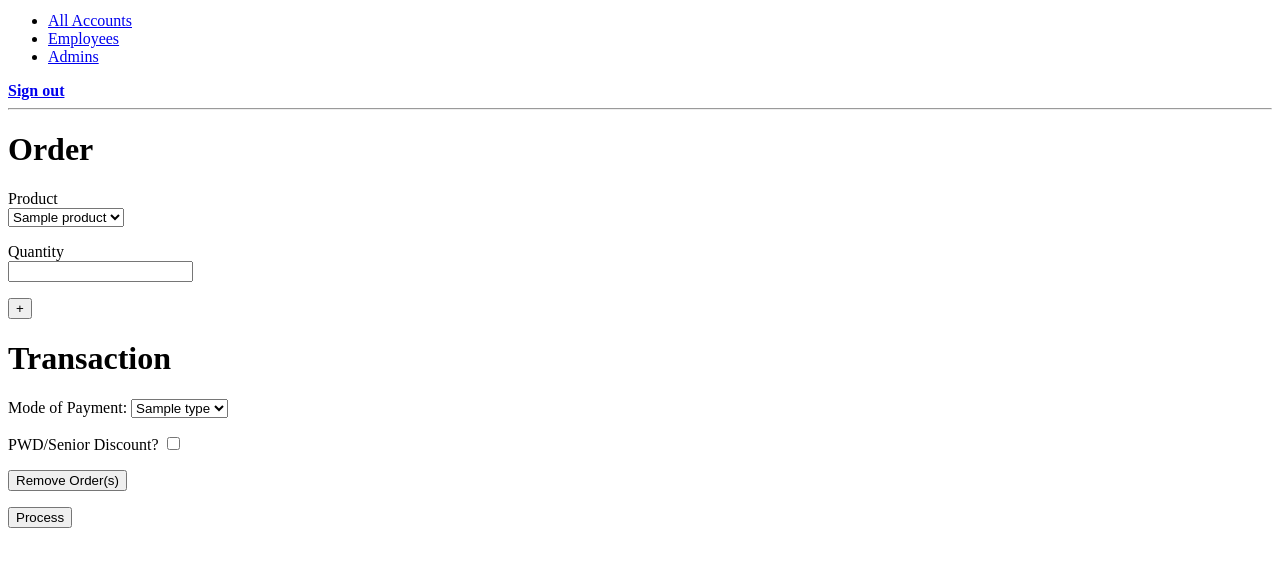
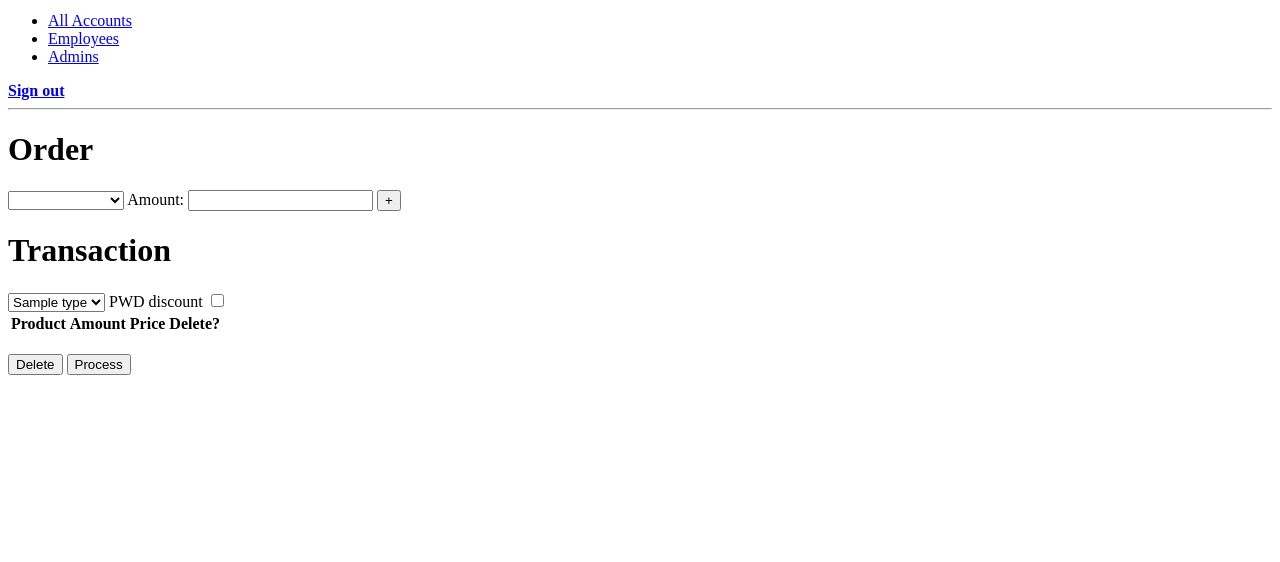
Before and after one commit to FaisalTamanoJr/MS-InventorySystem, a Flask app: page /sales/register in a window 1280 px wide. Shown: the part 238-800 px from the top of the page. Run offline with Flask 3, Linux system fonts and the light colour scheme; a user stored in the database is signed in; tables that the repository leaves empty hold one stand-in row (values such as "Sample post"); lists and menus that the app fills with data are empty.

```diff
--- a/app/__init__.py
+++ b/app/__init__.py
@@ -19,5 +19,5 @@ login = LoginManager(app)
 login.login_view = 'login' # Assigns the login page that gets redirected to when a view function is under
 # @login_required.
 
-from app import helpers, routes, models  # Although it seems odd, the import was placed here to deal with the circular import
+from app import routes, models  # Although it seems odd, the import was placed here to deal with the circular import
 # issue.
--- a/app/forms.py
+++ b/app/forms.py
@@ -1,9 +1,11 @@
 """This module will store all web form classes found in the webapp."""
 
 import sqlalchemy as sa
-from flask_wtf import FlaskForm
-from wtforms import StringField, PasswordField, SubmitField, DateField, SelectField, DecimalField, IntegerField, SelectMultipleField, widgets, BooleanField
+from flask_wtf import Form, FlaskForm
+from wtforms import StringField, PasswordField, SubmitField, DateField, SelectField, DecimalField, IntegerField, \
+    BooleanField, FieldList, FormField
 from wtforms.validators import DataRequired, Optional, Email, Length, ValidationError
+
 from app import db
 from app.models import Role, User, Login, ProductType, Product, TransactionType
 
@@ -64,28 +66,3 @@ class AddProductForm(FlaskForm):
 class AddProductTypeForm(FlaskForm):
     name = StringField('Product Type Name', validators=[DataRequired()])
     submit = SubmitField('Add Product Type')
-
-
-class AddOrderForm(FlaskForm):
-    product = SelectField('Product', validators=[DataRequired()],
-                          choices=lambda: db.session.scalars(sa.select(Product.name)).all())
-    quantity = IntegerField('Quantity', validators=[DataRequired()])
-    submit = SubmitField('+')
-
-
-class MultiCheckboxField(SelectMultipleField):
-    widget = widgets.ListWidget(prefix_label=False)
-    option_widget = widgets.CheckboxInput()
-
-
-class TransactionForm(FlaskForm):
-    payment_method = SelectField('Mode of Payment: ', validators=[DataRequired()],
-                       choices=lambda: db.session.scalars(sa.select(TransactionType.name)).all())
-    discount = BooleanField('PWD/Senior Discount? ')
-    order_checkbox_field = MultiCheckboxField('Orders')
-    remove_items_submit = SubmitField('Remove Order(s)')
-    process_submit = SubmitField('Process')
-
-    def set_order_checkbox_items(self, orders):
-        list_of_orders = [(orders.index(order), order["product"].name) for order in orders]
-        self.order_checkbox_field.choices = list_of_orders
--- a/app/routes.py
+++ b/app/routes.py
@@ -1,19 +1,16 @@
 """This module returns the appropriate webpage given a request/URL."""
 
 from flask import render_template, flash, redirect, url_for, request
+from werkzeug.datastructures import MultiDict
+
 from app import app  # Import the app variable from the app package.
-from app.forms import LoginForm, AdminRegistrationForm, AccountCreationForm, AddProductForm, AddProductTypeForm, AddOrderForm, TransactionForm
+from app.forms import LoginForm, AdminRegistrationForm, AccountCreationForm, AddProductForm, AddProductTypeForm
 from flask_login import current_user, login_user, logout_user, login_required
 import sqlalchemy as sa
 from app import db
 from app.models import User, Login, Role, ProductType, Product, Stock, TransactionType
-from app.helpers import create_order_dictionary
 from urllib.parse import urlsplit
 
-
-# Global variables
-orders = [] # temporary list of orders (for unprocessed transaction)
-discount_percentage = 0.2
 
 # The decorators, or the code that starts with "@", are used for linking the URL given as an argument, and the function.
 @app.route('/')
@@ -69,21 +66,10 @@ def logout():
 @app.route('/sales/register', methods=['GET', 'POST'])
 @login_required
 def sales_register():
-    order_form = AddOrderForm()
-    transaction_form = TransactionForm()
-
-    # if order validation submit
-    if order_form.validate_on_submit():
-        order_product = db.session.scalar(sa.select(Product).where(Product.name == order_form.product.data))
-        order = create_order_dictionary(order_product, order_form.quantity.data)
-        orders.append(order)
-        redirect(url_for('sales_register'))
-
-    transaction_form.set_order_checkbox_items(orders)
-    # if transaction removal validation submit
-    # if transaction process submit
-    # show table of processed transactions
-    return render_template('sales_register.html', title='Sales Register', order_form=order_form, transaction_form=transaction_form)
+    products = db.session.scalars(sa.select(Product)).all()
+    payment_methods = db.session.scalars(sa.select(TransactionType)).all()
+    discount_percentage = 0.2
+    return render_template('sales_register.html', title='Sales Register', products=products, payment_methods=payment_methods, discount=discount_percentage)
 
 
 @app.route('/sales/report')
--- a/app/templates/sales_register.html
+++ b/app/templates/sales_register.html
@@ -1,46 +1,121 @@
 {% extends "base.html" %}
 
 {% block content %}
+
+<script src="https://code.jquery.com/jquery-3.7.1.js" integrity="sha256-eKhayi8LEQwp4NKxN+CfCh+3qOVUtJn3QNZ0TciWLP4=" crossorigin="anonymous"></script>
+
+<style>
+    .hidden {
+    display:none;
+    }
+</style>
+
 <h1>Order</h1>
-<form action="" method="post" novalidate>
-    {{ order_form.hidden_tag() }}
-    <p>
-        {{ order_form.product.label }}<br>
-        {{ order_form.product }}<br>
-        {% for error in order_form.product.errors %}
-        <span style="color: red;">[{{ error }}]</span>
-        {% endfor %}
-    </p>
-    <p>
-        {{ order_form.quantity.label }}<br>
-        {{ order_form.quantity }}<br>
-        {% for error in order_form.quantity.errors %}
-        <span style="color: red;">[{{ error }}]</span>
-        {% endfor %}
-    </p>
-    <p>{{ order_form.submit }}</p>
-</form>
+
+<select id="order-product">
+    <option data-price=""></option>
+    {% for product in products %}
+    <option data-price="{{ product.price }}">{{ product.name }}</option>
+    {% endfor %}
+</select>
+<label>Amount: </label><input type="text" id="order-quantity">
+<button id="add-order">+</button>
+
 <h1>Transaction</h1>
-<form action="" method="post" novalidate>
-    {{ transaction_form.hidden_tag() }}
-    <p>
-        {{ transaction_form.payment_method.label }}
-        {{ transaction_form.payment_method }}<br>
-        {% for error in transaction_form.payment_method.errors %}
-        <span style="color: red;">[{{ error }}]</span>
-        {% endfor %}
-    </p>
-    <p>
-        {{ transaction_form.discount.label }}
-        {{ transaction_form.discount }}<br>
-        {% for error in transaction_form.discount.errors %}
-        <span style="color: red;">[{{ error }}]</span>
-        {% endfor %}
-    </p>
-    <p>
-        {{ transaction_form.order_checkbox_field }}
-    </p>
-    <p>{{ transaction_form.remove_items_submit }}</p>
-    <p>{{ transaction_form.process_submit }}</p>
-</form>
+
+<select id="payment-method">
+    {% for payment_method in payment_methods %}
+    <option>{{ payment_method.name }}</option>
+    {% endfor %}
+</select>
+<label>PWD discount</label>
+<input type="checkbox" id="toggle-discount">
+
+    <table>
+        <thead>
+        <tr>
+            <th scope="col">Product</td>
+            <th scope="col">Amount</td>
+            <th scope="col">Price</td>
+            <th scope="col">Delete?</td>
+        </tr>
+        </thead>
+        <tbody id="transactions-table">
+
+        </tbody>
+    </table><br>
+
+<button id="delete-products">Delete</button>
+<button id="process-transactions">Process</button>
+
+<script>
+    var transaction = {'orders': orders, 'payment_method': null, 'discount': null, 'user': {{ current_user.id }}}
+    var orders = []
+
+    $('#toggle-discount').on('change', function(){
+        transaction.discount = $(this).val()
+        console.log(transaction)
+    })
+
+    $('#delete-products').on('click', function(){
+        // TODO
+    })
+
+    $('#process-transactions').on('click', function(){
+        // TODO
+    })
+
+    var newId = 0
+    var order = {'id': newId, 'product': null, 'quantity': null, 'total_price': null, 'price': null}
+
+    $('#order-product').on('change', function(){
+        order.product = $(this).val()
+        order.price = parseFloat($(this).find(':selected').data('price')).toFixed(2)
+        console.log(order)
+    })
+
+    $('#order-quantity').on('change', function(){
+        order.quantity = parseInt($(this).val())
+        console.log(order)
+    })
+
+    $('#add-order').on('click', function(){
+        if(order.product == null){
+            alert('No product selected')
+        }else if (order.quantity == null){
+            alert('Specify an amount')
+        }else if (order.quantity <= 0){
+            alert('Amount must be a whole number')
+        }else{
+            order.total_price = order.price * order.quantity
+            addOrder(order)
+            $('#order-product').val('')
+            $('#order-quantity').val('')
+            order.product = null
+            order.quantity = null
+            order.total_price = null
+            order.price = null
+        }
+    })
+
+    function addOrder(obj){
+        orders.push(obj)
+        newId += 1
+        console.log(orders)
+        var row = `<tr scope="row" class="transaction_table_row-${obj.id}">
+                        <td>${obj.product}</td>
+                        <td id="quantity-${obj.id}">${obj.quantity}</td>
+                        <td id="total-price-${obj.id}">${obj.total_price}</td>
+                        <td >
+                            <input type="checkbox" id="toggle-delete-${obj.id}">
+                        </td>
+                   </tr>`
+        $('#transactions-table').append(row)
+    }
+
+    function changeDeleteStatus(obj){
+        pass
+    }
+
+</script>
 {% endblock %}
```
Also changed, not shown: app/helpers.py (deleted, +0 -16 lines), migrations/versions/222f1f45b464_.py (renamed from migrations/versions/be68d2875dcf_.py, +3 -4 lines).
